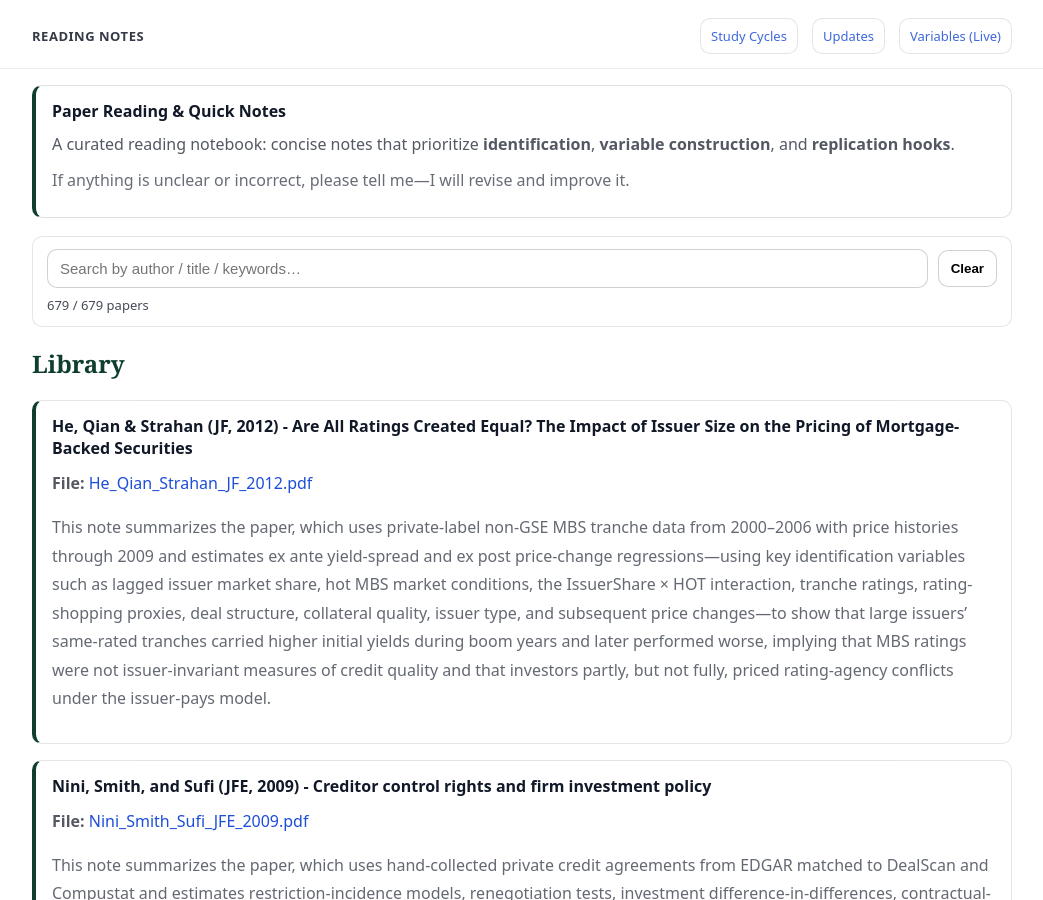
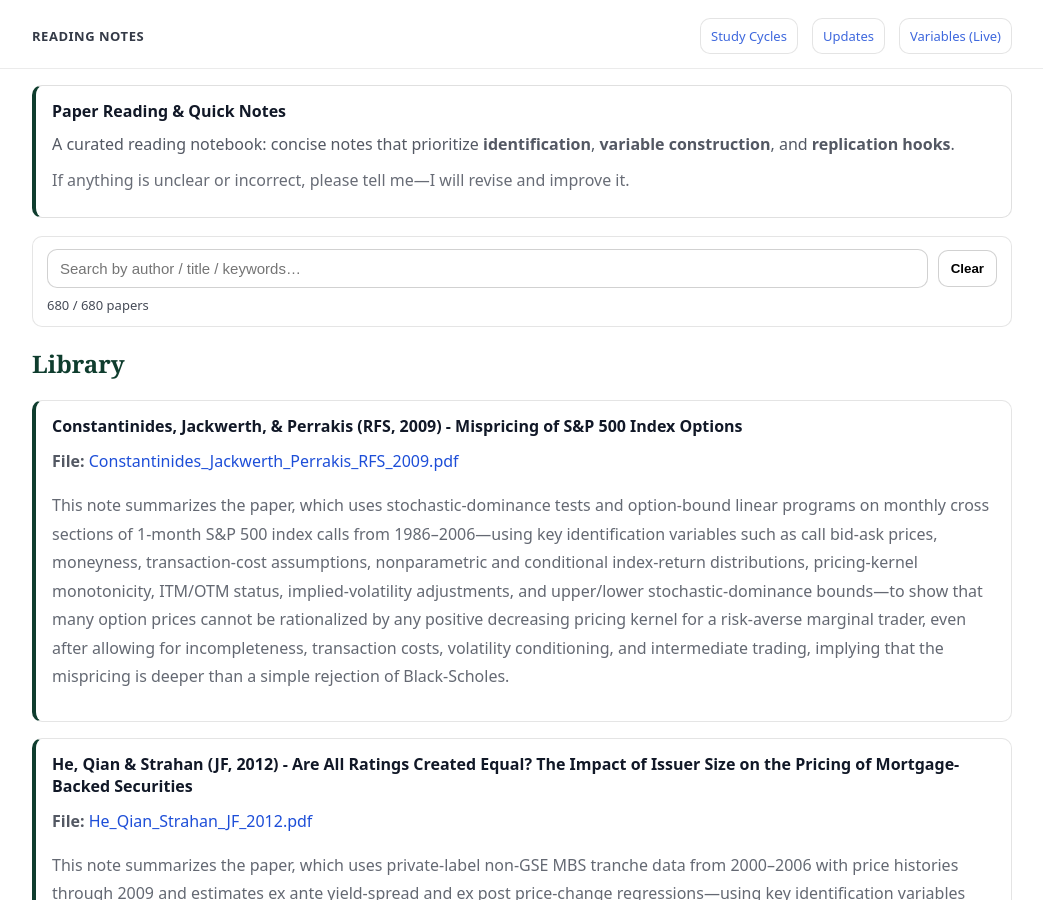
Before and after one commit to yaxinzn/study-archive, a Jekyll site: the page built from reading/index.md, in a window 1280 px wide and 900 px high. Shown: the whole window, without its empty margins (118-1161 px from the left). Built offline with Jekyll 4.4.1, drawn with Linux system fonts in a browser that asks for light colours.

Commit message:
Reading: add/update Constantinides_Jackwerth_Perrakis_RFS_2009.pdf

```diff
--- a/_data/reading.yml
+++ b/_data/reading.yml
@@ -1,3 +1,7 @@
+- title: "Constantinides, Jackwerth, & Perrakis (RFS, 2009) - Mispricing of S&P 500 Index Options"
+  file: "Constantinides_Jackwerth_Perrakis_RFS_2009.pdf"
+  desc: "This note summarizes the paper, which uses stochastic-dominance tests and option-bound linear programs on monthly cross sections of 1-month S&P 500 index calls from 1986–2006—using key identification variables such as call bid-ask prices, moneyness, transaction-cost assumptions, nonparametric and conditional index-return distributions, pricing-kernel monotonicity, ITM/OTM status, implied-volatility adjustments, and upper/lower stochastic-dominance bounds—to show that many option prices cannot be rationalized by any positive decreasing pricing kernel for a risk-averse marginal trader, even after allowing for incompleteness, transaction costs, volatility conditioning, and intermediate trading, implying that the mispricing is deeper than a simple rejection of Black-Scholes."
+
 - title: "He, Qian & Strahan (JF, 2012) - Are All Ratings Created Equal? The Impact of Issuer Size on the Pricing of Mortgage-Backed Securities"
   file: "He_Qian_Strahan_JF_2012.pdf"
   desc: "This note summarizes the paper, which uses private-label non-GSE MBS tranche data from 2000–2006 with price histories through 2009 and estimates ex ante yield-spread and ex post price-change regressions—using key identification variables such as lagged issuer market share, hot MBS market conditions, the IssuerShare × HOT interaction, tranche ratings, rating-shopping proxies, deal structure, collateral quality, issuer type, and subsequent price changes—to show that large issuers’ same-rated tranches carried higher initial yields during boom years and later performed worse, implying that MBS ratings were not issuer-invariant measures of credit quality and that investors partly, but not fully, priced rating-agency conflicts under the issuer-pays model."
```
Also changed, not shown: 1 other file.
